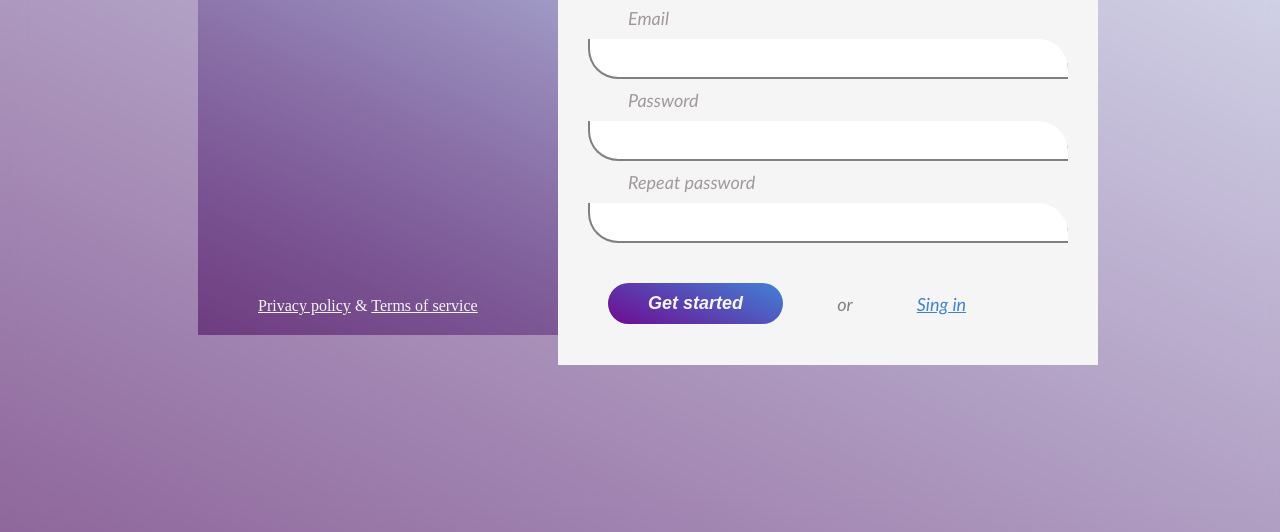
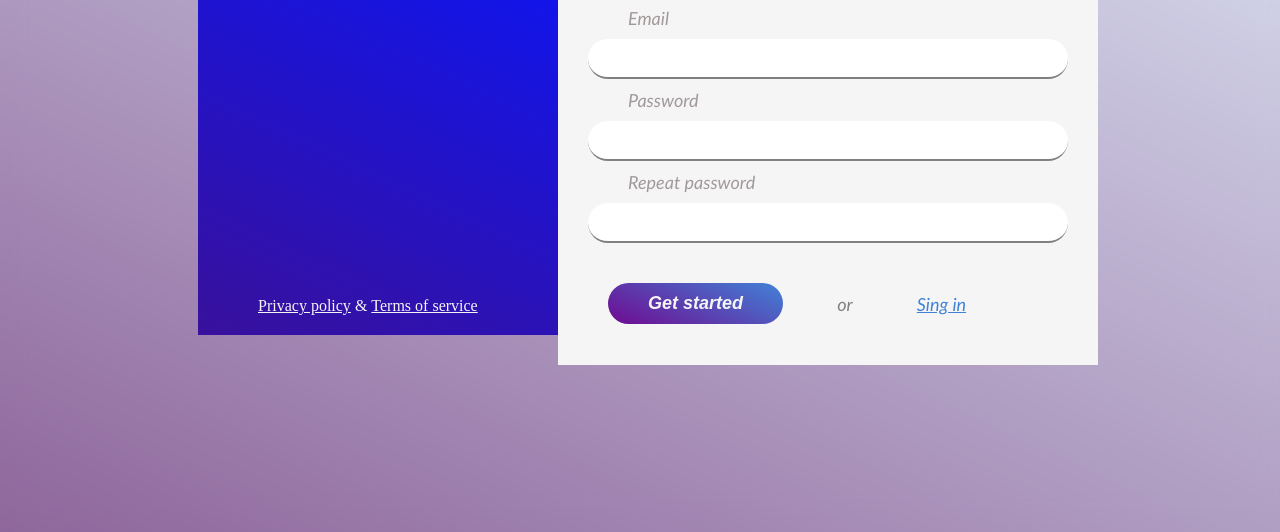
Before and after one commit to SergejsRom/10-sing-up, a website: page index.html in a window 1280 px wide. Shown: the part 288-820 px from the top of the page. Drawn offline with Linux system fonts and the light colour scheme.

Commit message:
form fields style, background more correct css

```diff
--- a/css/form.css
+++ b/css/form.css
@@ -17,8 +17,7 @@
         width: 100%;
         padding: 10px 40px 10px 40px;
         border: 0;
-        border-left: 2px solid gray;
         border-bottom: 2px solid gray;
-        border-radius: 0 30px 0 30px;
+        border-radius: 30px 30px 30px 30px;
         font-size:medium;
 }
--- a/css/main.css
+++ b/css/main.css
@@ -26,9 +26,11 @@ body {
 
 .left-column {
     width: 40%;
+    background-color: blue;
     background-image: linear-gradient(205deg, #4182d62a 0%, #551969a9 100%), url(../images/kalnas.jpg);
     background-size: cover;
     background-position: center;
+    background-repeat: no-repeat;
     top: 30px;
     bottom: 30px;
     position: absolute;
--- a/index.html
+++ b/index.html
@@ -4,6 +4,7 @@
     <meta charset="UTF-8">
     <meta http-equiv="X-UA-Compatible" content="IE=edge">
     <meta name="viewport" content="width=device-width, initial-scale=1.0">
+    <meta name="description" content="My first made form">
     <title>Sign up form</title>
     <!-- favicon -->
     <link rel="apple-touch-icon" sizes="180x180" href="./images/favicon_package_v0.16/apple-touch-icon.png">
```
